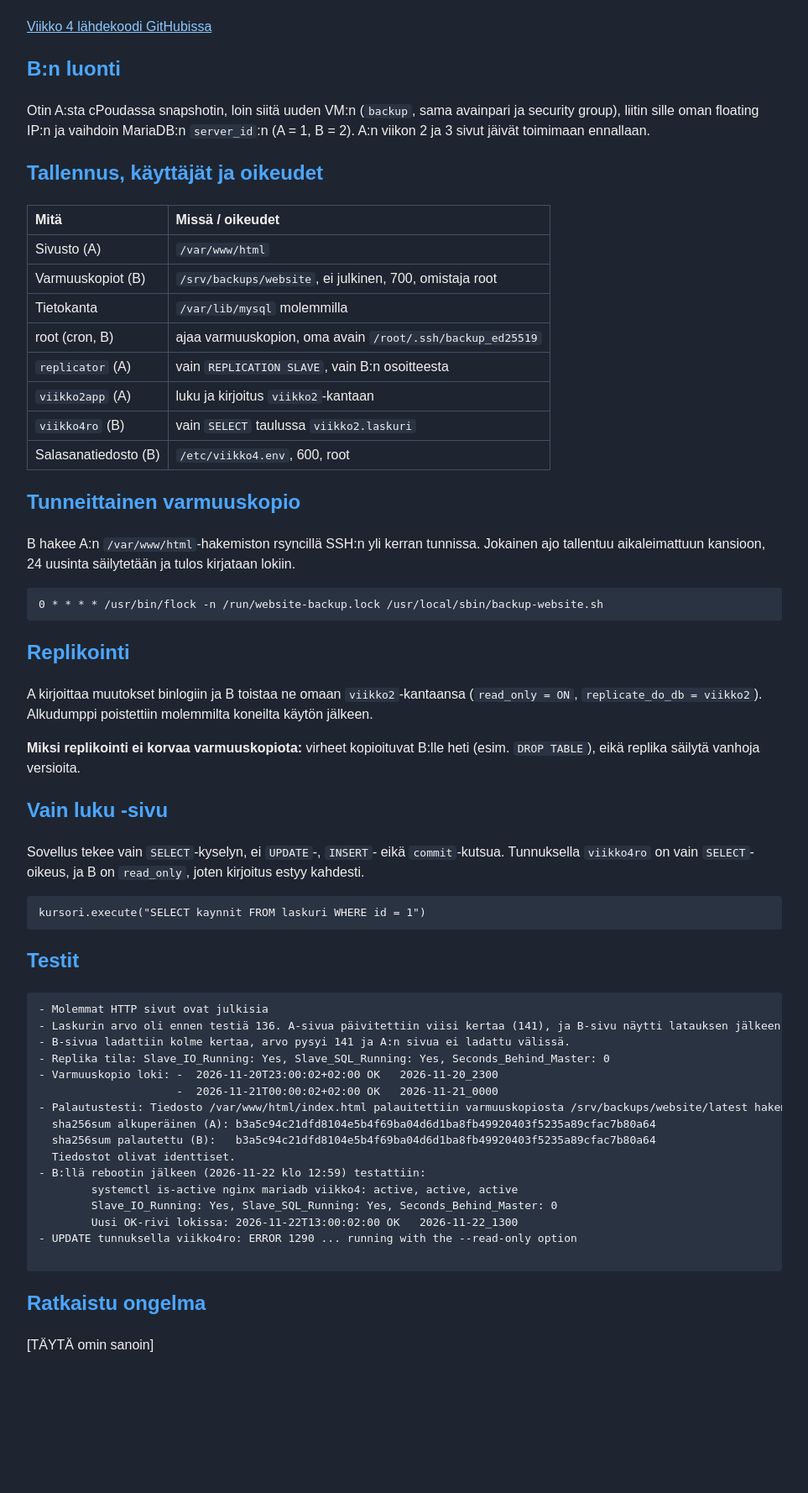
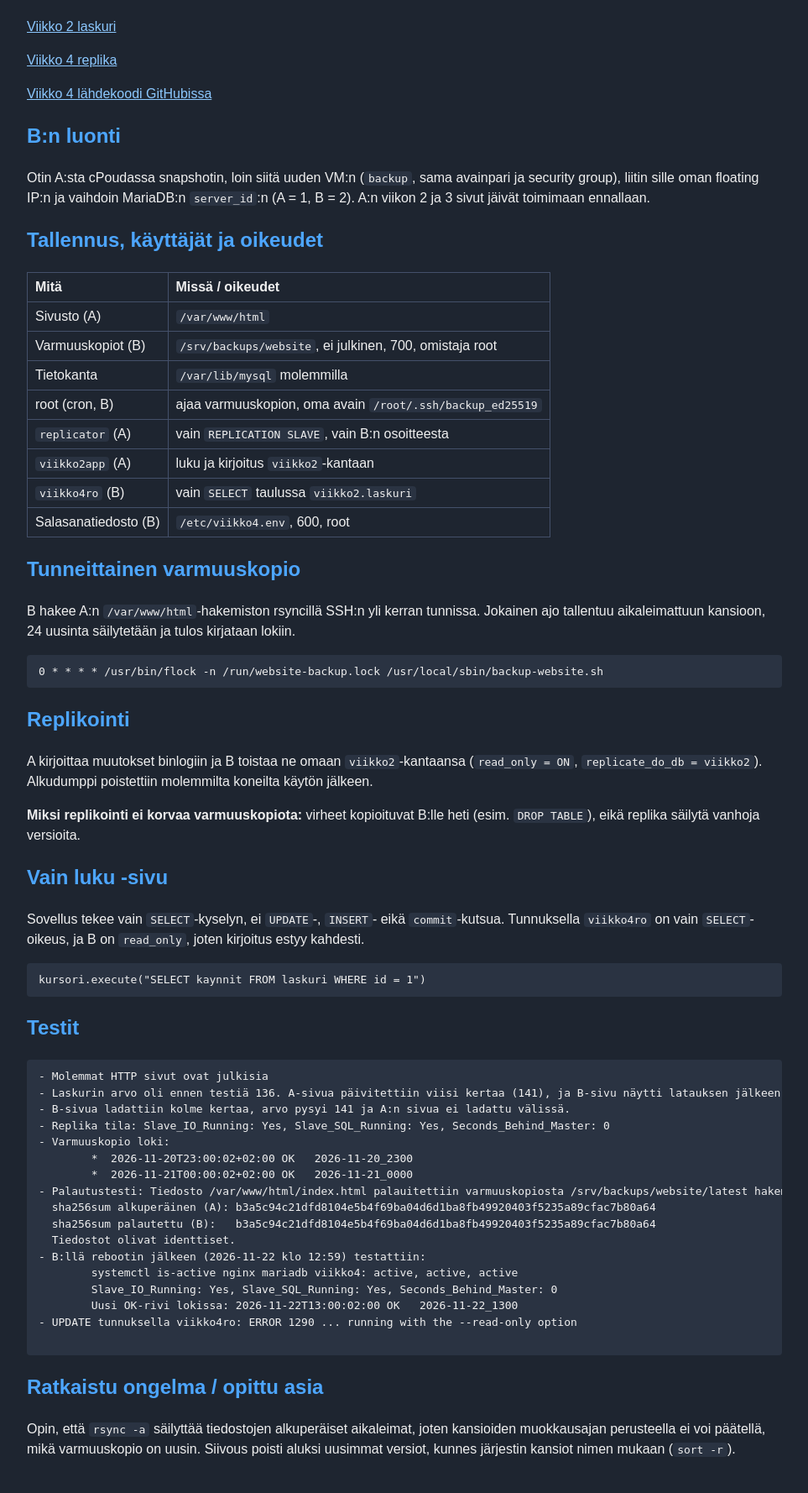
Before and after one commit to G4tekeep3r/linux-admin, a Flask app: template viikko4/templates/index.html in a window 1280 px wide. Shown: the part 169-1947 px from the top of the page at 84% size, without its empty margins (158-1121 px from the left). Before the commit the page ends 1779 px from the top, so only its background shows below. Run offline with Flask 3, Linux system fonts and the light colour scheme; the template is opened without the code that fills it, so the values that code supplies are empty.

Commit message:
Update documentation

```diff
--- a/viikko4/templates/index.html
+++ b/viikko4/templates/index.html
@@ -22,6 +22,8 @@
     <p><strong>Tämä sivu on vain luku -replika.</strong> Se lukee laskurin B:n omasta replikoidusta tietokannasta eikä muuta sitä.</p>
     <p>Laskurin arvo (replikoitu palvelimelta A): <strong>{{ kaynnit }}</strong></p>
 
+    <p><a href="http://195.148.21.177/viikko2/">Viikko 2 laskuri</a></p>
+    <p><a href="http://86.50.231.118/viikko4/">Viikko 4 replika</a></p>
     <p><a href="https://github.com/G4tekeep3r/linux-admin/tree/main/viikko4">Viikko 4 lähdekoodi GitHubissa</a></p>
 
     <h2>B:n luonti</h2>
@@ -29,11 +31,11 @@
 
     <h2>Tallennus, käyttäjät ja oikeudet</h2>
     <table>
-        <tr><th>Mitä</th><th>Missä / oikeudet</th></tr>
-        <tr><td>Sivusto (A)</td><td><code>/var/www/html</code></td></tr>
-        <tr><td>Varmuuskopiot (B)</td><td><code>/srv/backups/website</code>, ei julkinen, 700, omistaja root</td></tr>
-        <tr><td>Tietokanta</td><td><code>/var/lib/mysql</code> molemmilla</td></tr>
-        <tr><td>root (cron, B)</td><td>ajaa varmuuskopion, oma avain <code>/root/.ssh/backup_ed25519</code></td></tr>
+	<tr><th>Mitä</th><th>Missä / oikeudet</th></tr>
+	<tr><td>Sivusto (A)</td><td><code>/var/www/html</code></td></tr>
+	<tr><td>Varmuuskopiot (B)</td><td><code>/srv/backups/website</code>, ei julkinen, 700, omistaja root</td></tr>
+	<tr><td>Tietokanta</td><td><code>/var/lib/mysql</code> molemmilla</td></tr>
+	<tr><td>root (cron, B)</td><td>ajaa varmuuskopion, oma avain <code>/root/.ssh/backup_ed25519</code></td></tr>
 	<tr><td><code>replicator</code> (A)</td><td>vain <code>REPLICATION SLAVE</code>, vain B:n osoitteesta</td></tr>
 	<tr><td><code>viikko2app</code> (A)</td><td>luku ja kirjoitus <code>viikko2</code>-kantaan</td></tr>
 	<tr><td><code>viikko4ro</code> (B)</td><td>vain <code>SELECT</code> taulussa <code>viikko2.laskuri</code></td></tr>
@@ -55,11 +57,12 @@
     <h2>Testit</h2>
     <pre>
 - Molemmat HTTP sivut ovat julkisia
-- Laskurin arvo oli ennen testiä 136. A-sivua päivitettiin viisi kertaa (141), ja B-sivu näytti latauksen jälkeen 141
+- Laskurin arvo oli ennen testiä 136. A-sivua päivitettiin viisi kertaa (141), ja B-sivu näytti latauksen jälkeen 141.
 - B-sivua ladattiin kolme kertaa, arvo pysyi 141 ja A:n sivua ei ladattu välissä.
 - Replika tila: Slave_IO_Running: Yes, Slave_SQL_Running: Yes, Seconds_Behind_Master: 0
-- Varmuuskopio loki: -  2026-11-20T23:00:02+02:00 OK   2026-11-20_2300
-		     -  2026-11-21T00:00:02+02:00 OK   2026-11-21_0000
+- Varmuuskopio loki:
+	*  2026-11-20T23:00:02+02:00 OK   2026-11-20_2300
+	*  2026-11-21T00:00:02+02:00 OK   2026-11-21_0000
 - Palautustesti: Tiedosto /var/www/html/index.html palauitettiin varmuuskopiosta /srv/backups/website/latest hakemistoon /tmp/restore-test/.
   sha256sum alkuperäinen (A): b3a5c94c21dfd8104e5b4f69ba04d6d1ba8fb49920403f5235a89cfac7b80a64
   sha256sum palautettu (B):   b3a5c94c21dfd8104e5b4f69ba04d6d1ba8fb49920403f5235a89cfac7b80a64
@@ -71,10 +74,13 @@
 - UPDATE tunnuksella viikko4ro: ERROR 1290 ... running with the --read-only option
     </pre>
 
-<h2>Ratkaistu ongelma</h2>
-<p>[TÄYTÄ omin sanoin]</p>
+    <h2>Ratkaistu ongelma / opittu asia</h2>
+    <p>
+      Opin, että <code>rsync -a</code> säilyttää tiedostojen alkuperäiset
+      aikaleimat, joten kansioiden muokkausajan perusteella ei voi päätellä, mikä
+      varmuuskopio on uusin. Siivous poisti aluksi uusimmat versiot, kunnes
+      järjestin kansiot nimen mukaan (<code>sort -r</code>).
+    </p>
 
 </body>
-</html></p>
-</body>
 </html>
```
